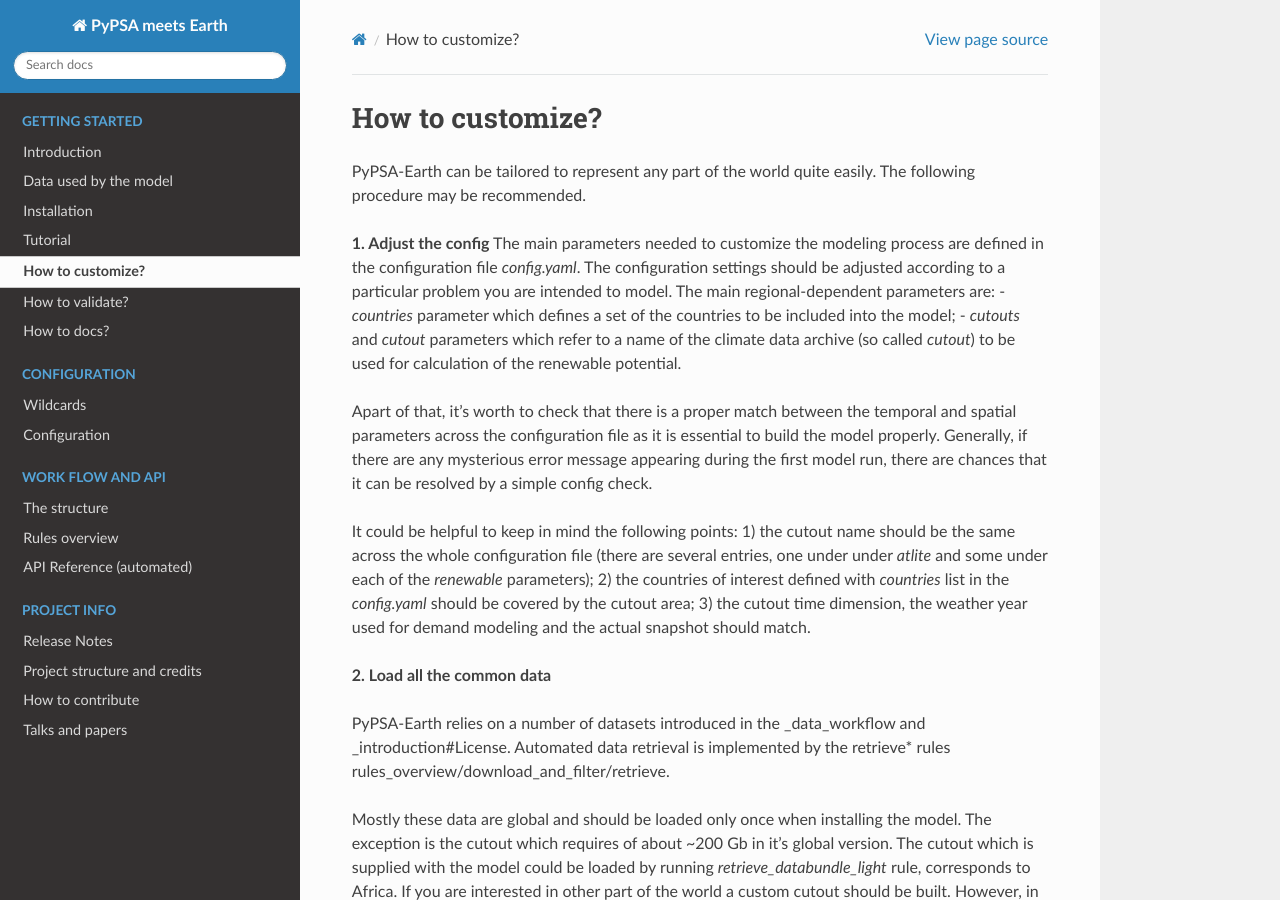
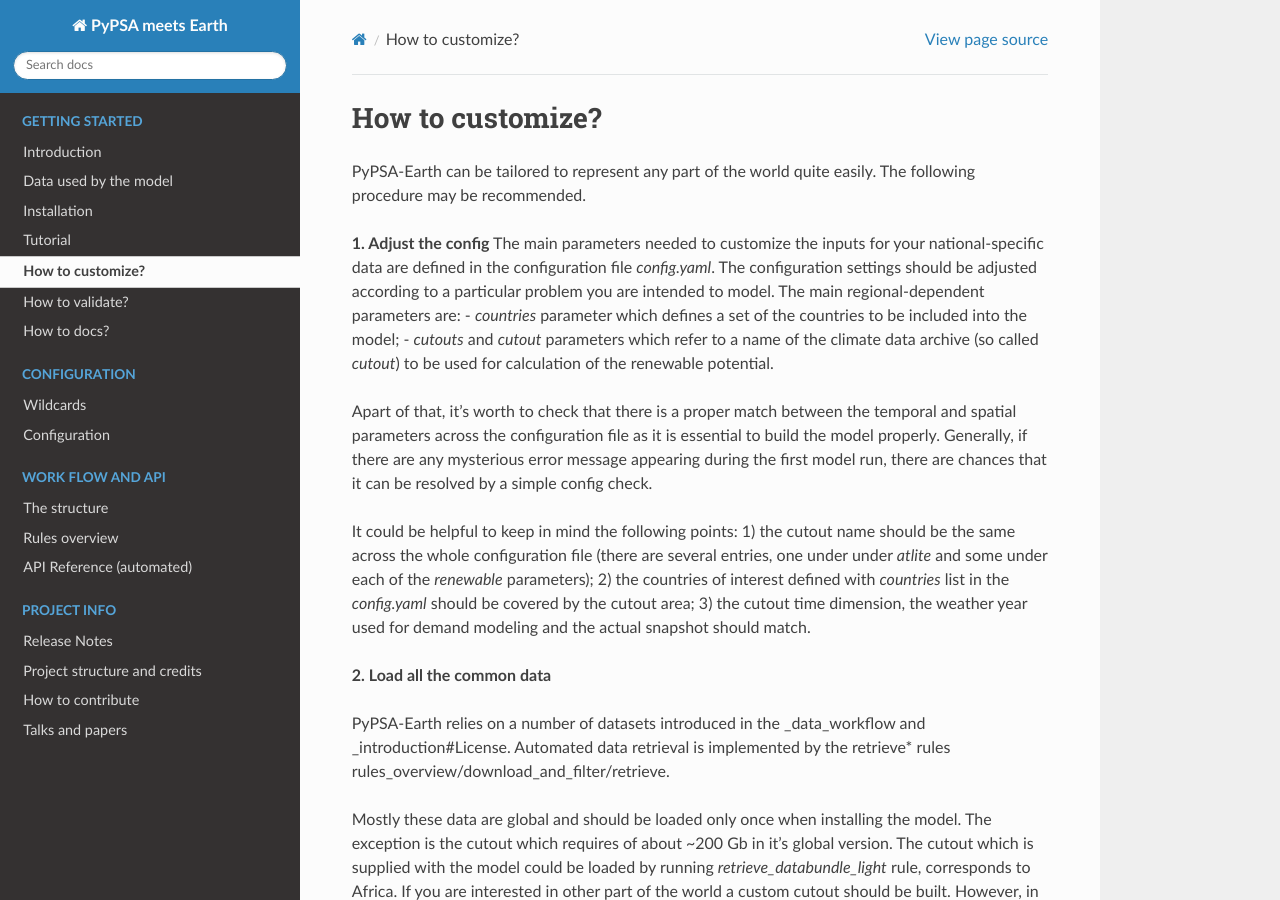
Before and after one commit to pypsa-meets-earth/pypsa-earth, a Sphinx documentation site: the page built from doc/how_to_customize.rst, in a window 1280 px wide and 900 px high. Built offline with Sphinx 7.4.7 and the Read the Docs theme 2.0.0, drawn with Linux system fonts in a browser that asks for light colours; pages that are not in the unit, such as notebooks, are missing from menus; the version number could not be read and is left out.

Commit message:
Improve explanations

```diff
--- a/doc/how_to_customize.rst
+++ b/doc/how_to_customize.rst
@@ -12,7 +12,7 @@
 PyPSA-Earth can be tailored to represent any part of the world quite easily. The following procedure may be recommended.
 
 **1. Adjust the config**
-The main parameters needed to customize the modeling process are defined in the configuration file `config.yaml`. The configuration settings should be adjusted according to a particular problem you are intended to model. The main regional-dependent parameters are:
+The main parameters needed to customize the inputs for your national-specific data are defined in the configuration file `config.yaml`. The configuration settings should be adjusted according to a particular problem you are intended to model. The main regional-dependent parameters are:
 - `countries` parameter which defines a set of the countries to be included into the model;
 - `cutouts` and `cutout` parameters which refer to a name of the climate data archive (so called *cutout*) to be used for calculation of the renewable potential.
 
```
